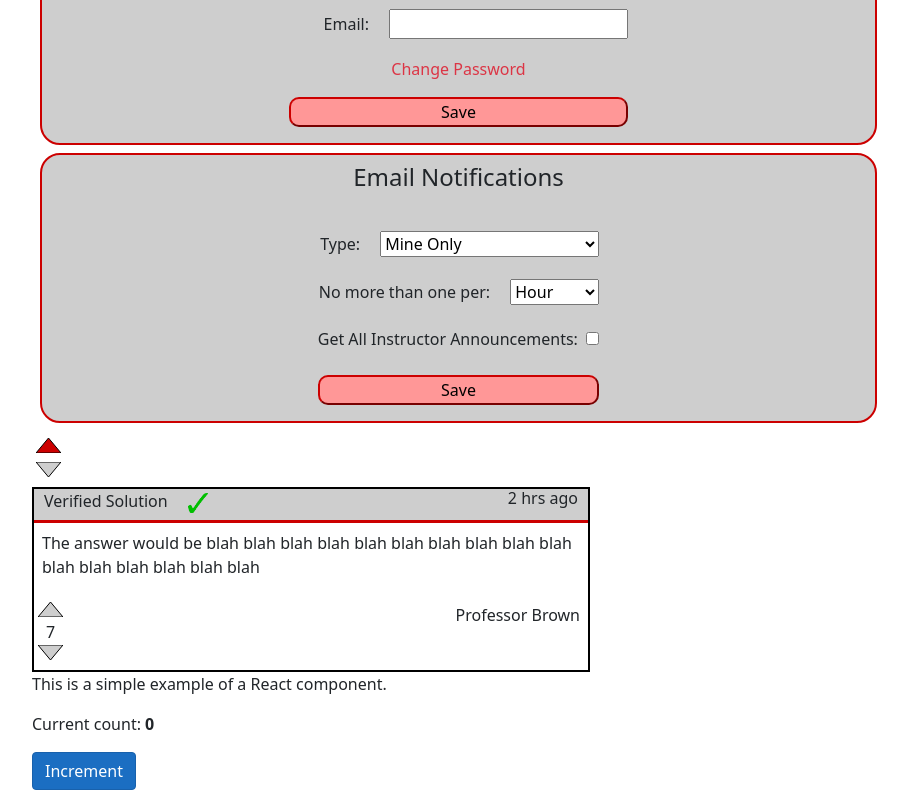
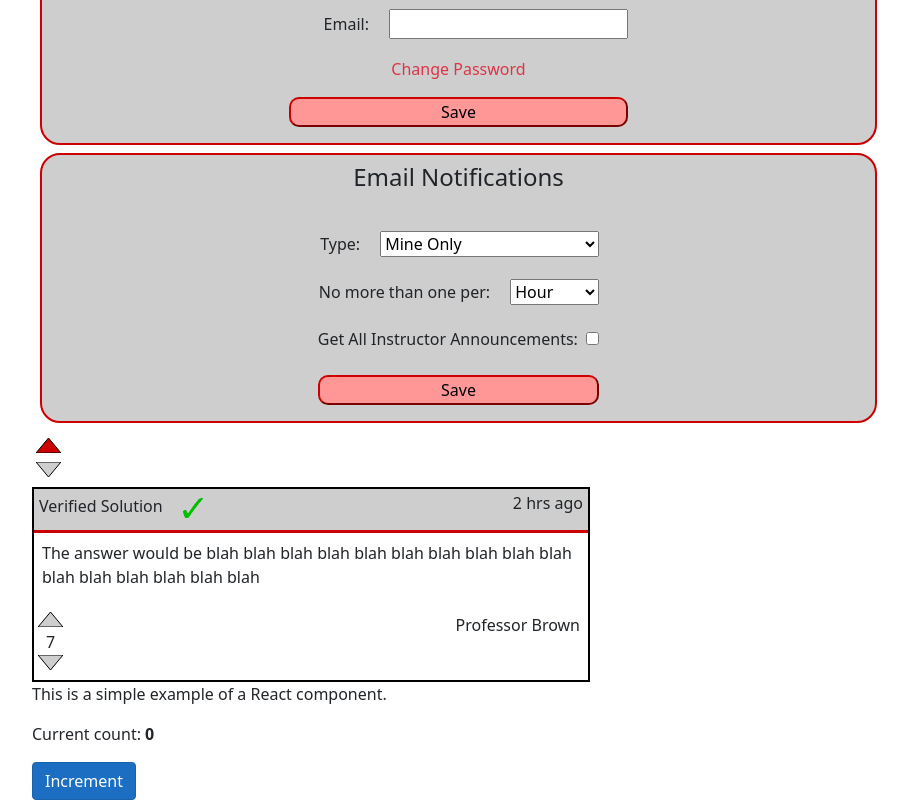
Before and after one commit to kadenhendrickson/UDiscuss, a React (Create React App) app in the folder ClientApp/: page /counter in a window 1280 px wide. Shown: the part 633-1433 px from the top of the page, without its empty margins (50-958 px from the left). Built offline with nearby package versions, Linux system fonts and the light colour scheme.

Commit message:
Fixed text for solution box

```diff
--- a/ClientApp/src/components/SolutionBox/SolutionBoxHeader.js
+++ b/ClientApp/src/components/SolutionBox/SolutionBoxHeader.js
@@ -31,11 +31,11 @@ export class SolutionBoxHeader extends Component {
         }
         return (
             <div className="secondary-color underline-nav">
-                <div style={{ 'margin-right': '10px', 'margin-left': '10px' }}>
+                <div style={{ padding: '5px' }}>
                     <h6 style={{ float: 'right' }}>{this.props.timeSincePost}</h6>
                     {solutionBoxTitle}
-                </div>
-            </div>
+                </div >
+            </div >
         );
     }
 }
```
Lines whose indentation alone changed are shown as unchanged.
